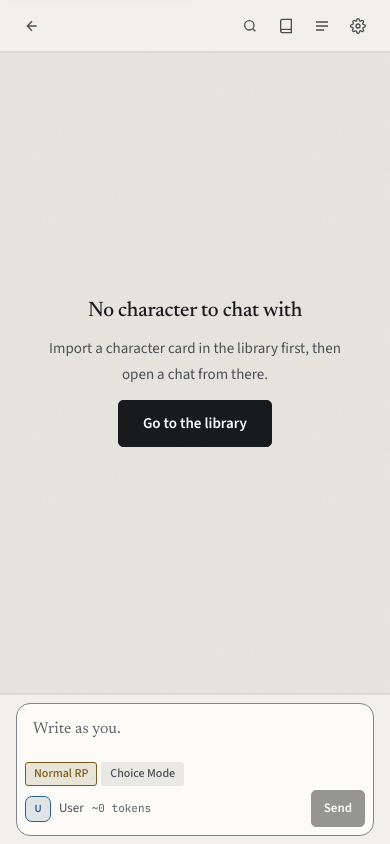
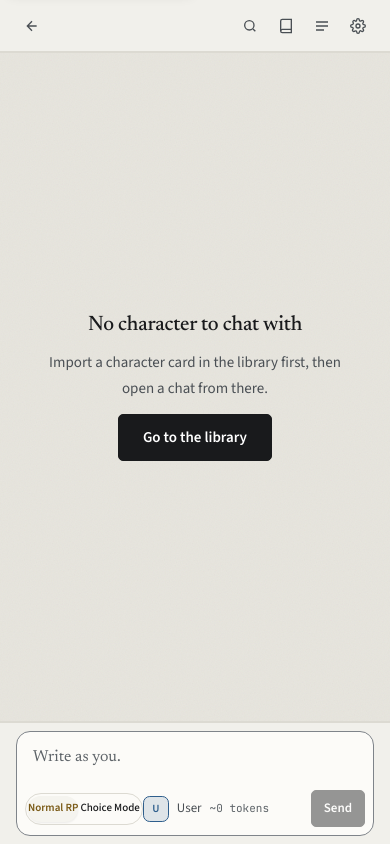
Before and after one commit to imfauzan14/vibe-rp, a website with bundled scripts: page public/chat.html in a window 390 px wide. Built offline with nearby package versions, Linux system fonts and the light colour scheme.

Commit message:
fix(ui): remove other button from choice mode and streamline mobile bottom dock

```diff
--- a/public/ui/chat/chat.css
+++ b/public/ui/chat/chat.css
@@ -539,23 +539,48 @@ mark.rp-search-hit.is-current {
   padding-top: var(--space-1);
 }
 
-/* The mode selector: two chips in the composer's action row. Compact enough to
-   stay discoverable without competing with the prose. */
+/* The mode selector: a sleek segmented pill group in the composer's action row */
 .rp-mode-switch {
+  display: inline-flex;
+  align-items: center;
+  padding: 2px;
+  background-color: var(--surface-subtle);
+  border: var(--border-width) solid var(--border-hairline);
+  border-radius: var(--radius-full);
+  gap: 2px;
   flex: none;
 }
 
+.rp-mode-switch .rp-chip {
+  padding: var(--space-0-5) var(--space-2-5);
+  font-size: var(--text-2xs);
+  height: 1.625rem;
+  min-height: unset;
+  border-radius: var(--radius-full);
+  border: none;
+  background: transparent;
+  color: var(--ink-secondary);
+  font-weight: 500;
+  transition: all var(--duration-fast) ease;
+}
+
+.rp-mode-switch .rp-chip[aria-pressed="true"] {
+  background-color: var(--surface-raised);
+  color: var(--accent-annotation);
+  font-weight: 600;
+  box-shadow: var(--shadow-sm);
+}
+
 @media (max-width: 720px) {
-  /* On a phone the panel is the primary input, so it stacks full width and the
-     mode switch drops to its own row above the composer controls. */
   .rp-choices {
-    padding: var(--space-2);
+    padding: var(--space-2) var(--space-2-5);
     border-radius: var(--radius-md);
     margin-bottom: var(--space-1);
+    box-shadow: var(--shadow-sm);
   }
 
   .rp-choices[data-collapsed="true"] {
-    padding: var(--space-1) var(--space-2-5);
+    padding: var(--space-1-5) var(--space-2-5);
   }
 
   .rp-choices__header {
@@ -567,38 +592,57 @@ mark.rp-search-hit.is-current {
   }
 
   .rp-choices__list {
-    max-height: min(44dvh, 260px);
+    max-height: min(42dvh, 250px);
     gap: var(--space-1-5);
   }
 
   .rp-choices__option {
     padding: var(--space-2) var(--space-2-5);
     font-size: var(--text-sm);
+    line-height: var(--leading-ui);
     min-height: 2.25rem;
   }
 
-  .rp-composer__actions {
-    flex-wrap: wrap;
+  .rp-choices__actions {
+    justify-content: flex-end;
+    padding-top: var(--space-0-5);
   }
 
+  /* In normal mode, actions align cleanly below the textarea */
+  .rp-composer__actions {
+    display: flex;
+    align-items: center;
+    justify-content: space-between;
+    gap: var(--space-1-5);
+  }
+
+  /* Mode switch stays compact and inline on mobile, never full-width */
   .rp-mode-switch {
-    order: -1;
-    width: 100%;
+    order: 0;
+    width: auto;
   }
 }
 
 /* When Choice Mode has active choices, the composer's textarea and send button
-   yield to the choices menu. The reader selects a choice or uses "Other..."
-   to reveal manual typing. The mode switch and identity bar stay visible. */
+   yield to the choices menu. The composer box loses its border so there is no
+   awkward empty container around the identity bar. */
 .rp-composer[data-mode="choice"][data-has-choices="true"] .rp-composer__input,
 .rp-composer[data-mode="choice"][data-has-choices="true"] #send-btn {
   display: none;
 }
 
 .rp-composer[data-mode="choice"][data-has-choices="true"] .rp-composer__box {
-  padding: var(--space-1) var(--space-3);
-  border-color: var(--border-hairline);
+  padding: var(--space-1) 0 0 0;
+  border: none;
   background-color: transparent;
+  box-shadow: none;
+}
+
+.rp-composer[data-mode="choice"][data-has-choices="true"] .rp-composer__actions {
+  display: flex;
+  align-items: center;
+  justify-content: space-between;
+  gap: var(--space-2);
 }
 
 @media (hover: hover) and (pointer: fine) {
--- a/public/ui/chat/chat_boot.js
+++ b/public/ui/chat/chat_boot.js
@@ -287,7 +287,6 @@
       mount: choicePanelEl,
       onSelect: (id) => selectChoice(id),
       onRegenerate: () => requestChoices(),
-      onManual: () => revealManualInput(),
       onRetry: () => requestChoices(),
       // Never steal focus from a reader who is typing in the composer.
       autoFocus: () => document.activeElement !== authorInput,
--- a/public/ui/chat/choice_panel.js
+++ b/public/ui/chat/choice_panel.js
@@ -41,7 +41,6 @@ export function createChoicePanel({
   mount,
   onSelect = () => {},
   onRegenerate = () => {},
-  onManual = () => {},
   onRetry = () => {},
   autoFocus = () => true,
 } = {}) {
@@ -77,9 +76,8 @@ export function createChoicePanel({
   const notice = el("p", { class: "rp-choices__notice" });
   const actions = el("div", { class: "rp-choices__actions" });
   const retryBtn = el("button", { type: "button", class: "rp-btn rp-btn--secondary rp-btn--sm", text: "Retry" });
-  const otherBtn = el("button", { type: "button", class: "rp-btn rp-btn--ghost rp-btn--sm", text: "Other…" });
   const regenBtn = el("button", { type: "button", class: "rp-btn rp-btn--ghost rp-btn--sm", text: "Regenerate choices" });
-  actions.append(retryBtn, otherBtn, regenBtn);
+  actions.append(retryBtn, regenBtn);
 
   const body = el("div", { class: "rp-choices__body", id: "choice-body" });
   body.append(status, notice, list, actions);
@@ -146,7 +144,6 @@ export function createChoicePanel({
   });
 
   retryBtn.addEventListener("click", () => onRetry());
-  otherBtn.addEventListener("click", () => onManual());
   regenBtn.addEventListener("click", () => onRegenerate());
 
   // Buttons are rebuilt per set, so selection is delegated to the list.
@@ -245,7 +242,6 @@ export function createChoicePanel({
     retryBtn.hidden = state.status !== "error";
     regenBtn.hidden = !ready;
     regenBtn.disabled = !ready;
-    otherBtn.hidden = submitting;
 
     const arrived = ready && lastStatus !== "ready";
     const entering = submitting && lastStatus !== "submitting";
```
